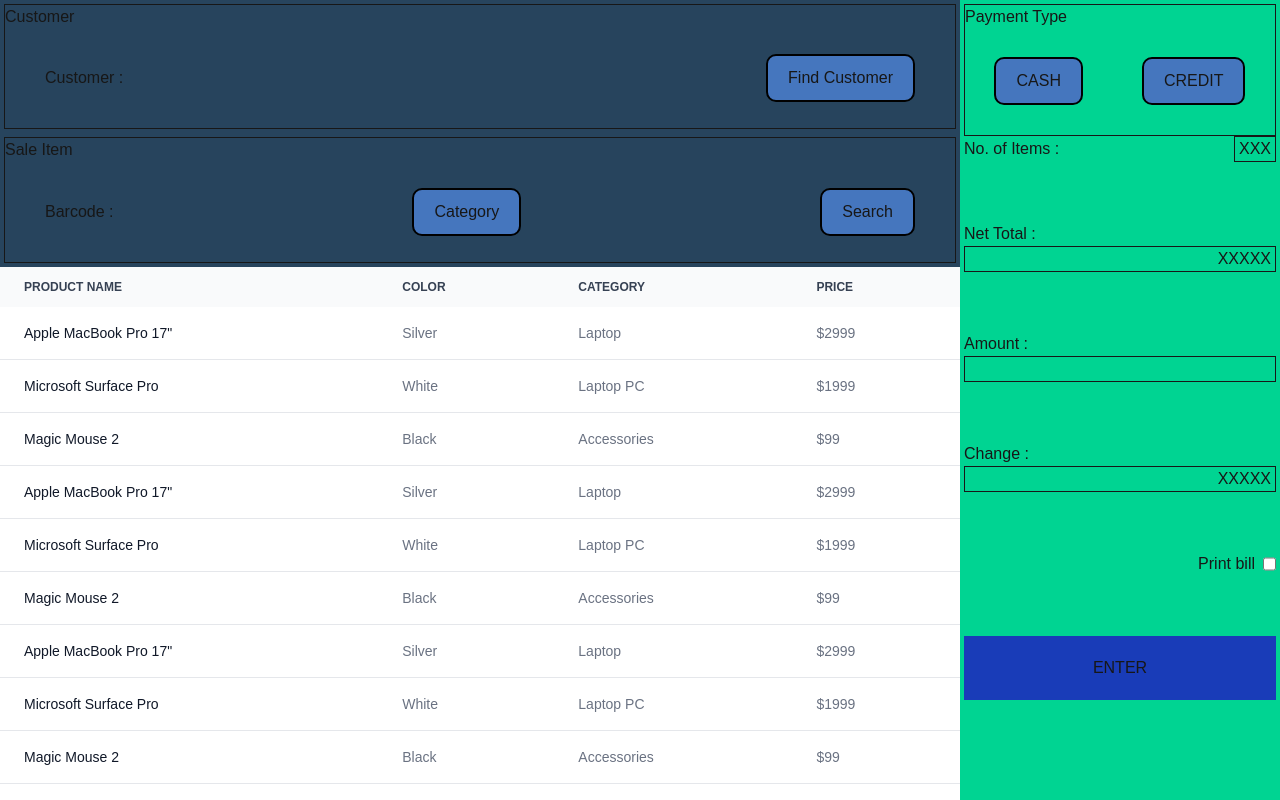
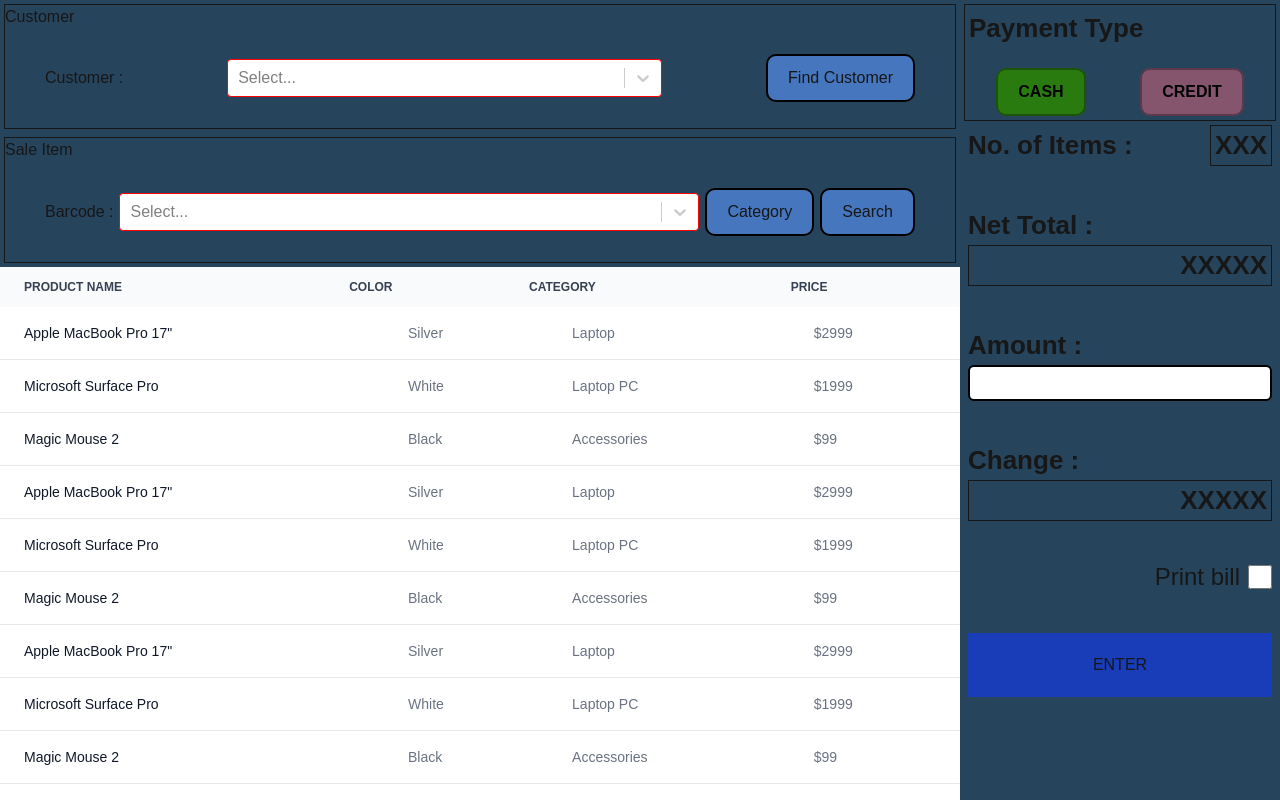
Before and after one commit to SasithDuleepa/Retail-POS, a Next.js app: page /pos in a window 1280 px wide. Built offline with nearby package versions, Linux system fonts and the light colour scheme.

Commit message:
pos interface basic done

```diff
--- a/src/app/globals.css
+++ b/src/app/globals.css
@@ -5,6 +5,9 @@
   --foreground: #171717;
 
   --container-bg: #27445d;
+  --color-green: #045413;
+  --color-red: #6a0606;
+  --color-blue: #081755;
 }
 
 @theme inline {
@@ -27,9 +30,61 @@
   font-family: Arial, Helvetica, sans-serif;
 }
 
+.label {
+  font-size: 26px;
+  font-weight: 600;
+}
+
+.input {
+  border: 2px solid black;
+  background-color: rgb(255, 255, 255);
+  border-radius: 6px;
+
+  &&:hover {
+    border: 2px solid rgb(255, 255, 255);
+    background-color: rgb(149, 149, 149);
+  }
+  &&:focus {
+    border: 2px solid rgb(255, 255, 255);
+    background-color: rgb(149, 149, 149);
+  }
+}
+
+.btn {
+  border: 2px solid rgba(0, 0, 0, 0.318);
+  color: #030303;
+  border-radius: 10px;
+  padding: 10px 20px;
+
+  font-weight: 600;
+  &&:hover {
+    border: 2px solid rgb(255, 0, 0);
+  }
+  &&:focus {
+    border: 2px solid rgb(255, 255, 255);
+  }
+}
 .search-btn {
   border: 2px solid black;
   background: rgb(69, 118, 190);
   padding: 10px 20px;
   border-radius: 10px;
 }
+.delete-btn {
+  border: 2px solid black;
+  background: rgb(69, 118, 190);
+  padding: 10px 20px;
+  border-radius: 10px;
+}
+.add-btn {
+  border: 2px solid black;
+  background: rgb(69, 118, 190);
+  padding: 10px 20px;
+  border-radius: 10px;
+}
+.update-btn {
+  border: 2px solid black;
+  background: rgb(69, 118, 190);
+  padding: 10px 20px;
+  border-radius: 10px;
+}
--- a/src/app/pos/page.jsx
+++ b/src/app/pos/page.jsx
@@ -117,7 +117,7 @@
               <p className="sub-title">Customer</p>
               <div className="w-full h-[80%] px-10 flex justify-between items-center">
                 <p>Customer :</p>
-                {/* <Select
+                <Select
                   className="w-3/6"
                   options={options}
                   styles={{
@@ -126,7 +126,7 @@
                       borderColor: state.isFocused ? "grey" : "red",
                     }),
                   }}
-                /> */}
+                />
                 <button className="search-btn">Find Customer</button>
               </div>
             </div>
@@ -136,30 +136,43 @@
               <p className="sub-title">Sale Item</p>
               <div className="w-full h-[80%] px-10 flex justify-between items-center">
                 <p>Barcode :</p>
-                {/* <Select
+                <Select
                   className="w-4/6"
                   options={options}
                   styles={{
                     control: (baseStyles, state) => ({
                       ...baseStyles,
                       borderColor: state.isFocused ? "grey" : "red",
+                      color: "black",
+                    }),
+                    singleValue: (provided, state) => ({
+                      ...provided,
+                      color: state.data.color,
+                      fontSize: state.selectProps.myFontSize,
+                    }),
+                    option: (provided, state) => ({
+                      ...provided,
+                      fontWeight: state.isSelected ? "bold" : "normal",
+                      color: "black",
+                      backgroundColor: state.data.color,
+                      fontSize: state.selectProps.myFontSize,
                     }),
                   }}
-                /> */}
+                />
                 <button className="search-btn">Category</button>
                 <button className="search-btn">Search</button>
               </div>
             </div>
           </div>
-          <div className="h-4/6 bg-blue-700 overflow-y-scroll">
-            <div className="relative overflow-x-auto">
+          <div className="h-4/6 bg-blue-700 overflow-hidden flex flex-col">
+            <div className="relative flex-1 overflow-hidden">
               <table className="w-full text-sm text-left rtl:text-right text-gray-500 dark:text-gray-400">
-                <thead className="text-xs text-gray-700 uppercase bg-gray-50 dark:bg-gray-700 dark:text-gray-400">
+                <thead className="text-xs text-gray-700 uppercase bg-gray-50 dark:bg-gray-700 dark:text-gray-400 sticky top-0 z-10 px-2">
                   <tr>
                     <th scope="col" className="px-6 py-3">
                       Product Name
                     </th>
-                    <th scope="col" className="px-6 py-3">
+                    <th scope="col" className="px-4 py-3">
                       Color
                     </th>
                     <th scope="col" className="px-6 py-3">
@@ -170,6 +183,9 @@
                     </th>
                   </tr>
                 </thead>
+              </table>
+              <div className="overflow-y-auto h-full">
+                <table className="w-full text-sm text-left rtl:text-right text-gray-500 dark:text-gray-400">
                   <tbody>
                     {products.map((product, index) => (
                       <tr
@@ -192,39 +208,40 @@
               </div>
             </div>
           </div>
-        <div className="col-span-1 h-screen bg-emerald-400 p-1">
-          <div className="h-1/6 border flex flex-col gap-7">
-            <p>Payment Type</p>
-            <div className="flex justify-around items-center">
-              <button className="search-btn">CASH</button>
-              <button className="search-btn">CREDIT</button>
+        </div>
+        <div className="col-span-1 h-screen bg-[var(--container-bg)] p-1">
+          <div className="border flex flex-col gap-5 py-1 px-1">
+            <p className="label"> Payment Type</p>
+            <div className="flex justify-around items-center ">
+              <button className="btn bg-[#297b10]">CASH</button>
+              <button className="btn bg-[#85556d]">CREDIT</button>
             </div>
           </div>
 
-          <div className="flex flex-col justify-between gap-15">
+          <div className="flex flex-col justify-between gap-10 p-1">
             <div className="flex  justify-between items-center">
-              <p>No. of Items :</p>
-              <p className="w-max border px-1">XXX</p>
+              <p className="label">No. of Items :</p>
+              <p className="label w-max border px-1">XXX</p>
             </div>
 
             <div>
-              <p>Net Total :</p>
-              <p className="border text-right px-1">XXXXX</p>
+              <p className="label">Net Total :</p>
+              <p className="label border text-right px-1">XXXXX</p>
             </div>
 
             <div>
-              <p>Amount :</p>
-              <input className="border w-full text-right px-1" />
+              <p className="label">Amount :</p>
+              <input className="input h-9 w-full" />
             </div>
 
             <div>
-              <p>Change :</p>
-              <p className="border text-right px-1">XXXXX</p>
+              <p className="label">Change :</p>
+              <p className="label border text-right px-1">XXXXX</p>
             </div>
 
-            <div className="flex justify-end gap-2">
-              <p>Print bill</p>
-              <input type="checkbox" />
+            <div className="flex justify-end gap-2 items-center">
+              <p className="text-2xl">Print bill</p>
+              <input type="checkbox" className="size-6" />
             </div>
 
             <button className="bg-blue-800 w-full px-10 py-5">ENTER</button>
```
Lines whose indentation alone changed are shown as unchanged.
